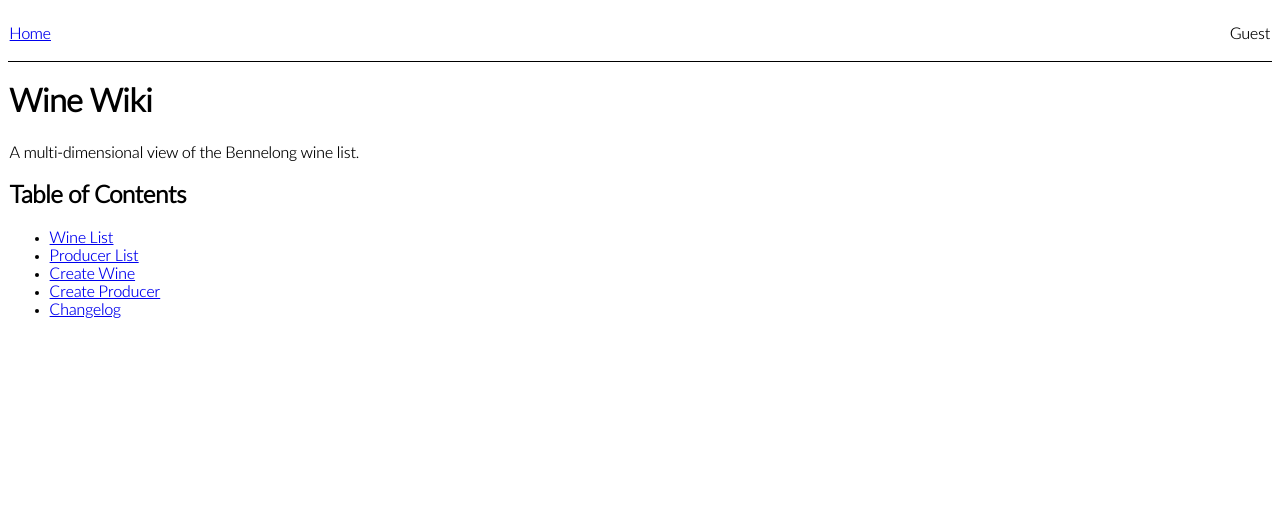
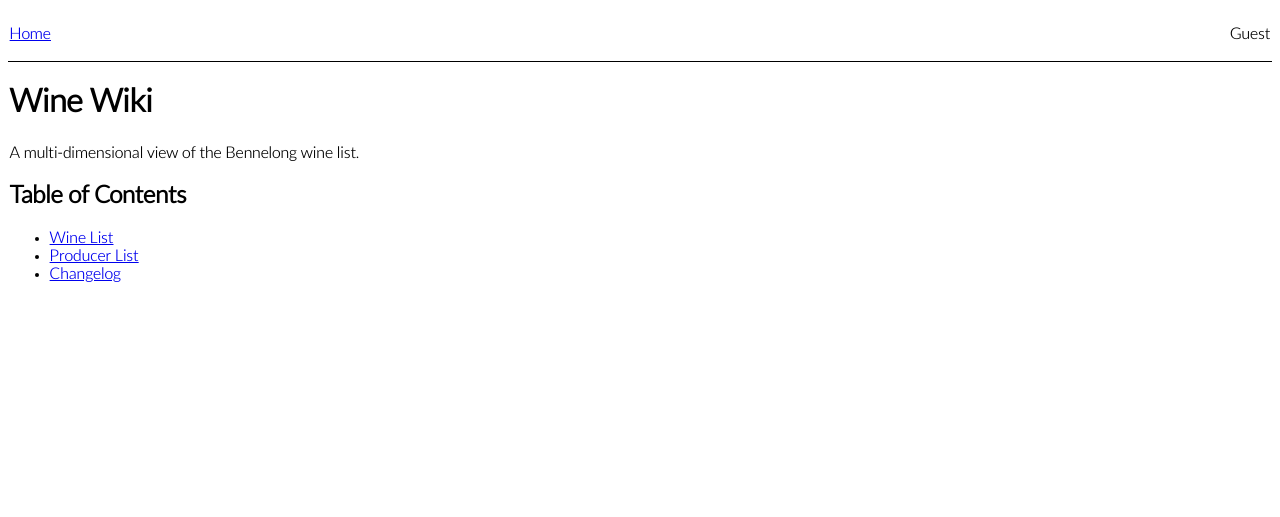
Before and after one commit to marxide/wine_wiki_site, a Django app: page /home/ in a window 1280 px wide. Shown: the top 517 px of the page. Run offline with Django 5.2, Linux system fonts and the light colour scheme; parts of the project's set-up code (start-up, migrations or seed data) failed here and were passed over.

Commit message:
moves CRUD operations to admin site with the intent of using an author user group for CRUD of objects such as wines. Removes CRUD buttons from article pages

```diff
--- a/wine_wiki/templates/wine_wiki/changelog.html
+++ b/wine_wiki/templates/wine_wiki/changelog.html
@@ -2,6 +2,7 @@
 {% block content %}
     <h1>Change Log</h1>
     <ul>
+      <li><b>2025-08-14:</b>: Adds admin page, moves CRUD (Create, Remove, Update, Delete) operations to admin side, adds user group 'author' for users with permission to perform CRUD operations.</li>
         <li>
             <b>2025-08-14:</b> Adds Producer create, update and delete functionality.</li>
         <li>
--- a/wine_wiki/templates/wine_wiki/home.html
+++ b/wine_wiki/templates/wine_wiki/home.html
@@ -11,12 +11,6 @@
         <li>
             <a href="{% url 'wine-wiki:producer-list' %}">Producer List</a>
         </li>
-        <li>
-            <a href="{% url 'wine-wiki:wine-create' %}">Create Wine</a>
-            </li>
-        <li>
-            <a href="{% url 'wine-wiki:prod-create' %}">Create Producer</a>
-            </li>
             <li>
                 <a href="{% url 'wine-wiki:changelog' %}">Changelog</a>
         </li>
--- a/wine_wiki/templates/wine_wiki/producer.html
+++ b/wine_wiki/templates/wine_wiki/producer.html
@@ -19,9 +19,5 @@
             {% endfor %}
         </ul>
 </div>
-      <div class="prod-meta">
-          <a class="button" href="{% url 'wine-wiki:prod-update' producer.id %}">Edit Producer</a>
-          <a class="button" href="{% url 'wine-wiki:prod-delete' producer.id %}">Delete Producer</a>
-      </div>
     </div>
 {% endblock %}
--- a/wine_wiki/templates/wine_wiki/wine.html
+++ b/wine_wiki/templates/wine_wiki/wine.html
@@ -33,9 +33,5 @@
                 <li>Variety: {{ wine.variety }}</li>
             </ul>
         </div>
-        <div class="wine-meta">
-            <a class="button" href="{% url 'wine-wiki:wine-update' wine.pk %}">Edit</a>
-            <a class="button" href="{% url 'wine-wiki:wine-delete' wine.pk %}">Delete Wine</a>
-        </div>
     </div>
 {% endblock %}
```
